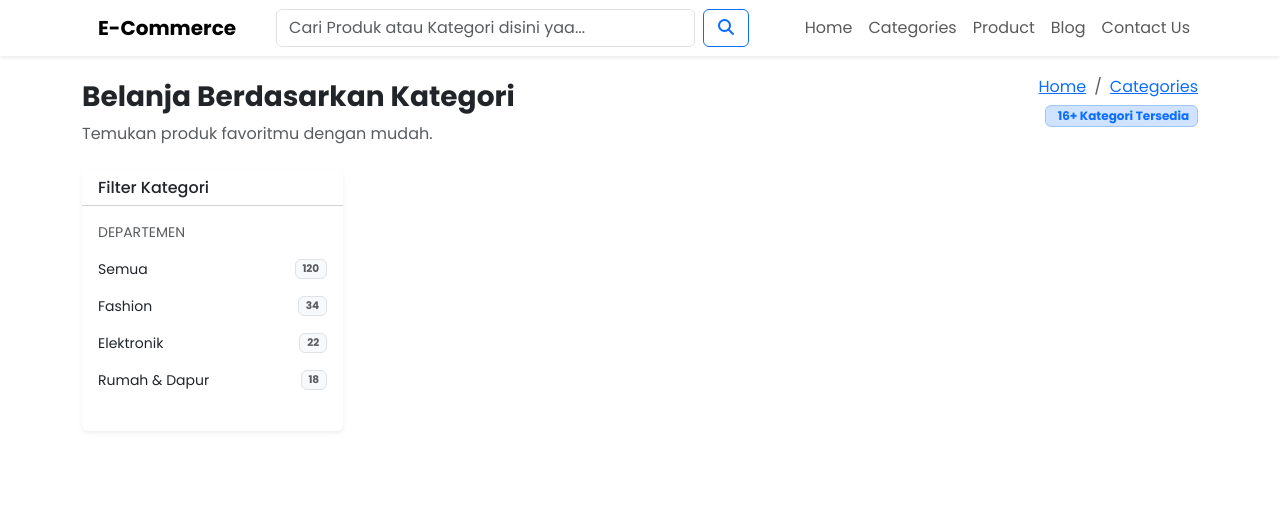
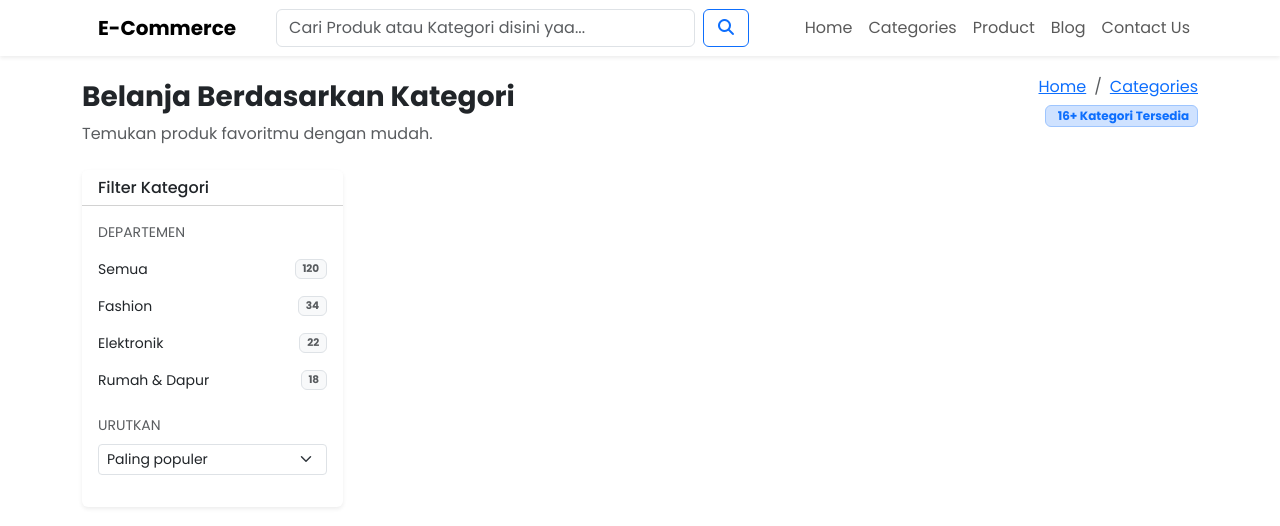
Before and after one commit to arvinr16/WebDesign_Praktikum, a website: page MateriWebDesignInterface_Public/WebDesignInterface_Week12-Week13/categories.html in a window 1280 px wide. Drawn offline with nearby package versions, Linux system fonts and the light colour scheme; some icons are missing.

Commit message:
Adding 'Sort by' (finish) in 'Main' Section 'categories.html'

```diff
--- a/MateriWebDesignInterface_Public/WebDesignInterface_Week12-Week13/categories.html
+++ b/MateriWebDesignInterface_Public/WebDesignInterface_Week12-Week13/categories.html
@@ -155,7 +155,17 @@
                     <span class="badge bg-light text-muted border">18</span>
                   </a>
                 </div>
-                <!--  -->
+
+                <!-- Sort by -->
+                <p class="fw-semihold small text-uppercase text-muted mb-2">Urutkan</p>
+                <select class="form-select form-select-sm mb-3">
+                    <option value="popularity">Paling populer</option>
+                    <option value="products">Jumlah produk terbanyak</option>
+                    <option value="newest">Kategori terbaru</option>
+                    <option value="alphabet">A - Z</option>
+                </select>
+
+
               </div>
             </div>
           </aside>
```
